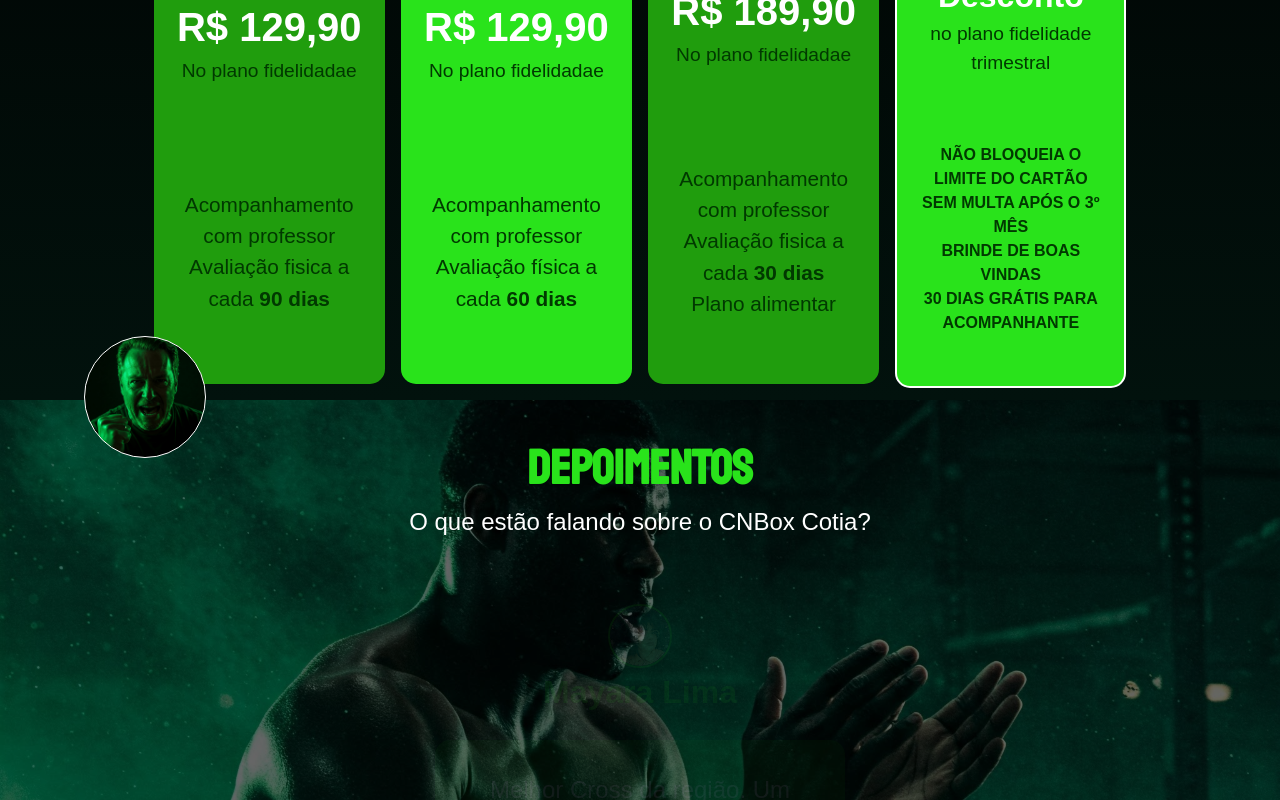
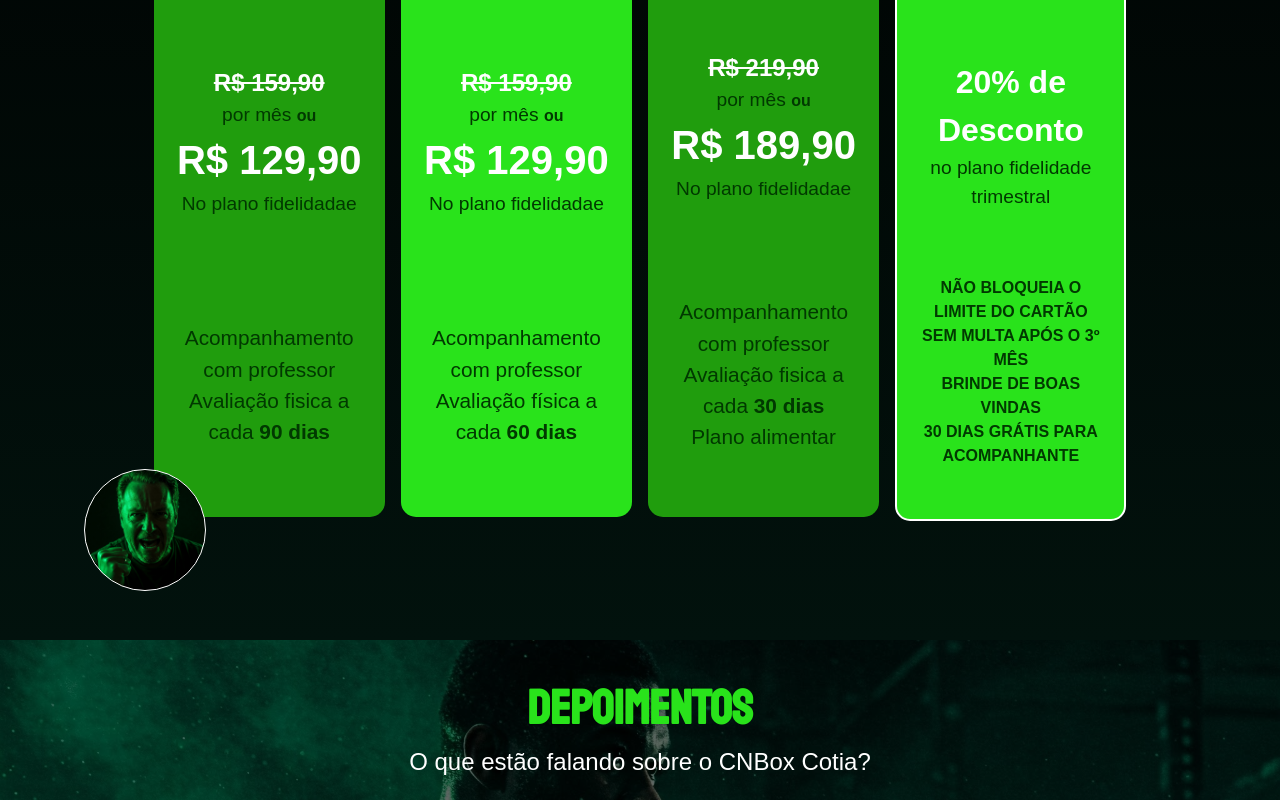
Before and after one commit to allesonsales/cnbox, a React (Vite) app: page / in a window 1280 px wide. Shown: the part 2000-2800 px from the top of the page. Built offline with nearby package versions, Linux system fonts and the light colour scheme.

Commit message:
Estilo da página de planos atualizado

```diff
--- a/src/pages/depoimentos/style.css
+++ b/src/pages/depoimentos/style.css
@@ -77,7 +77,7 @@
     }
 
     .depoimento {
-        padding: 4rem;
+        padding: 2rem;
     }
 
     .depoimento p {
@@ -92,8 +92,7 @@
         background-position: 0rem;
     }
     .depoimento p {
-        padding: 2rem;
-        width: 30%;
-        font-size: 1.5rem;
+        width: 60%;
+        font-size: 1.2rem;
     }
 }
--- a/src/pages/planos/style.css
+++ b/src/pages/planos/style.css
@@ -164,9 +164,6 @@
 
 @media (min-width: 1200px) {
 
-    #planos {
-        height: 100vh;
-    }
     .plano {
         grid-template-columns: repeat(4, 1fr);
         gap: 1rem;
```
